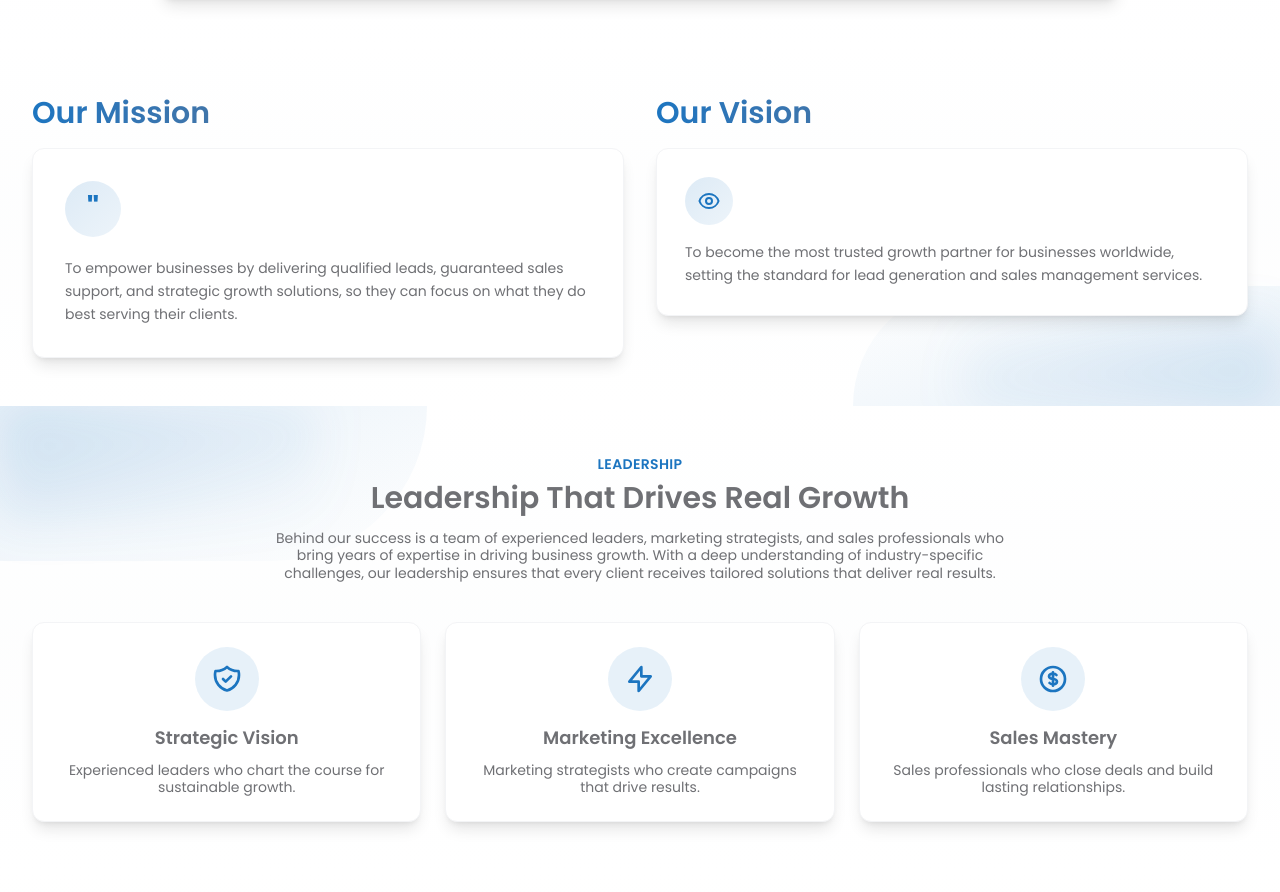
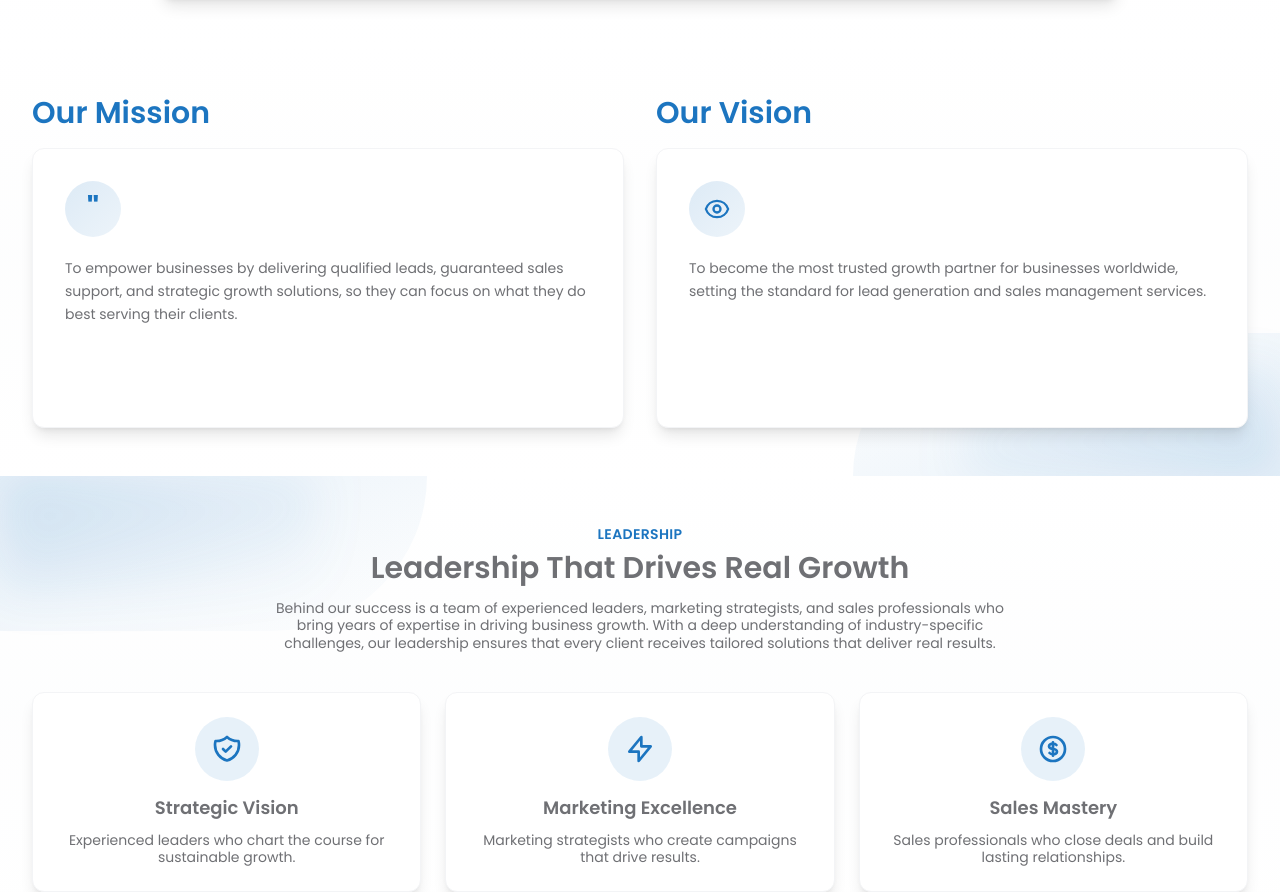
Before and after one commit to Sharmeen-Rauf/escabiz, a Next.js app: page /about in a window 1280 px wide. Shown: the part 2015-2907 px from the top of the page. Built offline with nearby package versions, Linux system fonts and the light colour scheme.

Commit message:
Refine About page layout: enhance section structures with flexbox for better alignment, update gradient backgrounds for improved visual consistency, and adjust text styles for enhanced readability.

```diff
--- a/src/app/about/page.tsx
+++ b/src/app/about/page.tsx
@@ -234,16 +234,16 @@ export default function About() {
           <div className="relative z-10 w-full max-w-7xl mx-auto px-4 sm:px-6 lg:px-8">
             <div className="grid grid-cols-1 md:grid-cols-2 gap-6 lg:gap-8">
               {/* Our Mission */}
-              <div>
-                <h5 className="text-lg sm:text-xl md:text-2xl lg:text-3xl font-semibold leading-tight mb-4 bg-gradient-to-r from-[#1c75c0] to-[#6f7074] bg-clip-text text-transparent">
+              <div className="flex flex-col">
+                <h5 className="text-lg sm:text-xl md:text-2xl lg:text-3xl font-semibold leading-tight mb-4 bg-gradient-to-r from-[#1c75c0] via-[#1c75c0] to-[#6f7074] bg-clip-text text-transparent">
                   Our Mission
                 </h5>
-                <div className="bg-white rounded-xl shadow-lg border border-gray-100 p-7 lg:p-8 relative overflow-hidden hover:shadow-xl transition-shadow duration-300">
-                  <div className="relative z-10">
+                <div className="bg-white rounded-xl shadow-lg border border-gray-100 p-7 lg:p-8 relative overflow-hidden hover:shadow-xl transition-shadow duration-300 flex-1 flex flex-col min-h-[280px]">
+                  <div className="relative z-10 flex flex-col flex-1">
                     <div className="w-14 h-14 bg-gradient-to-br from-[#1c75c0]/15 to-[#1c75c0]/8 rounded-full flex items-center justify-center mb-5">
                       <span className="text-[#1c75c0] text-3xl font-bold">&quot;</span>
                     </div>
-                    <p className="text-xs sm:text-xs md:text-sm text-[#6f7074] leading-relaxed font-normal">
+                    <p className="text-xs sm:text-xs md:text-sm text-[#6f7074] leading-relaxed font-normal flex-1">
                       To empower businesses by delivering qualified leads, guaranteed sales support, and strategic growth solutions, so they can focus on what they do best serving their clients.
                     </p>
                   </div>
@@ -251,19 +251,19 @@ export default function About() {
               </div>
 
               {/* Our Vision */}
-              <div>
-                <h5 className="text-lg sm:text-xl md:text-2xl lg:text-3xl font-semibold leading-tight mb-4 bg-gradient-to-r from-[#1c75c0] to-[#6f7074] bg-clip-text text-transparent">
+              <div className="flex flex-col">
+                <h5 className="text-lg sm:text-xl md:text-2xl lg:text-3xl font-semibold leading-tight mb-4 bg-gradient-to-r from-[#1c75c0] via-[#1c75c0] to-[#6f7074] bg-clip-text text-transparent">
                   Our Vision
                 </h5>
-                <div className="bg-white rounded-xl shadow-lg border border-gray-100 p-6 lg:p-7 relative overflow-hidden hover:shadow-xl transition-shadow duration-300">
-                  <div className="relative z-10">
-                    <div className="w-12 h-12 bg-gradient-to-br from-[#1c75c0]/15 to-[#1c75c0]/8 rounded-full flex items-center justify-center mb-4">
-                      <svg className="w-6 h-6 text-[#1c75c0]" fill="none" stroke="currentColor" viewBox="0 0 24 24">
+                <div className="bg-white rounded-xl shadow-lg border border-gray-100 p-7 lg:p-8 relative overflow-hidden hover:shadow-xl transition-shadow duration-300 flex-1 flex flex-col min-h-[280px]">
+                  <div className="relative z-10 flex flex-col flex-1">
+                    <div className="w-14 h-14 bg-gradient-to-br from-[#1c75c0]/15 to-[#1c75c0]/8 rounded-full flex items-center justify-center mb-5">
+                      <svg className="w-7 h-7 text-[#1c75c0]" fill="none" stroke="currentColor" viewBox="0 0 24 24">
                         <path strokeLinecap="round" strokeLinejoin="round" strokeWidth={2} d="M15 12a3 3 0 11-6 0 3 3 0 016 0z" />
                         <path strokeLinecap="round" strokeLinejoin="round" strokeWidth={2} d="M2.458 12C3.732 7.943 7.523 5 12 5c4.478 0 8.268 2.943 9.542 7-1.274 4.057-5.064 7-9.542 7-4.477 0-8.268-2.943-9.542-7z" />
                       </svg>
                     </div>
-                    <p className="text-xs sm:text-xs md:text-sm text-[#6f7074] leading-relaxed font-normal">
+                    <p className="text-xs sm:text-xs md:text-sm text-[#6f7074] leading-relaxed font-normal flex-1">
                       To become the most trusted growth partner for businesses worldwide, setting the standard for lead generation and sales management services.
                     </p>
                   </div>
```
